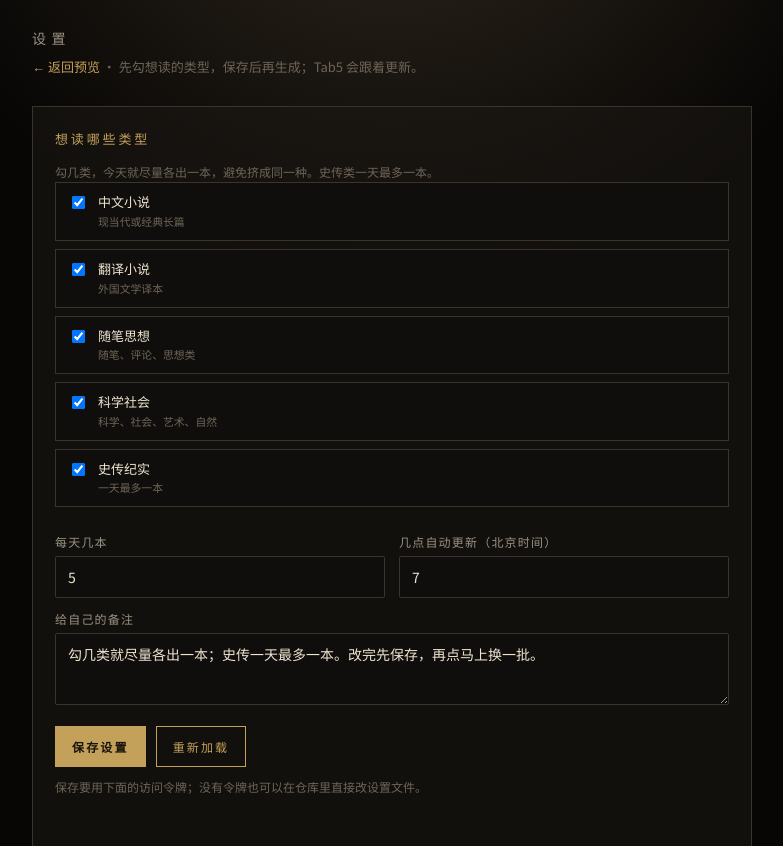
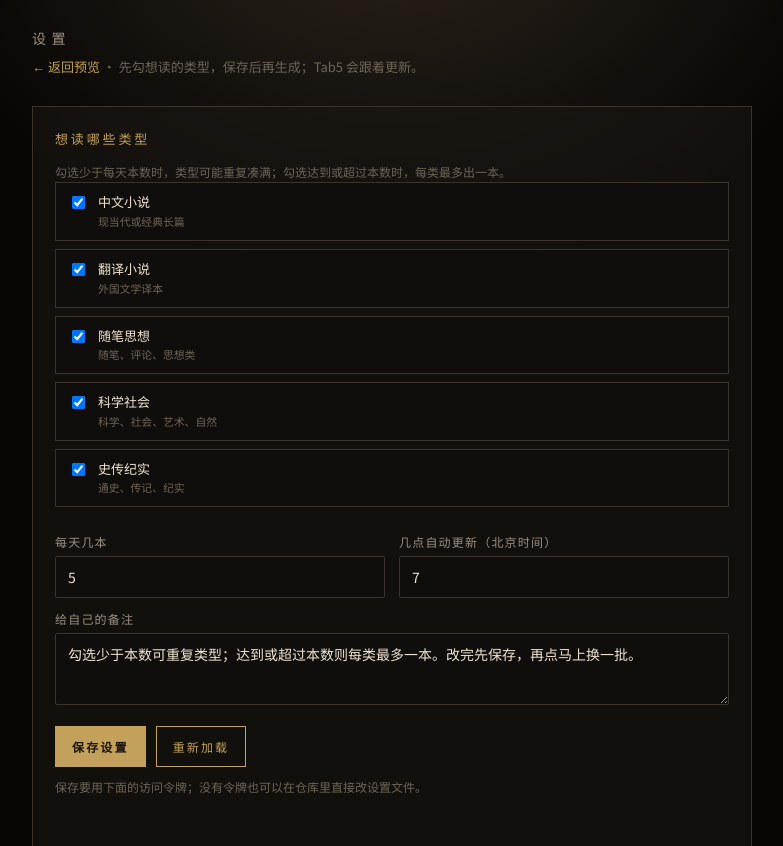
Before and after one commit to witdcl/tab5-grok-board, a plain HTML site: page docs/settings.html in a window 1280 px wide. Shown: the top 846 px of the page, without its empty margins (248-1031 px from the left). Drawn offline with Linux system fonts and the light colour scheme.

Commit message:
fix(playlist): drop history-only cap; repeat types when fewer than slots
Co-authored-by: Cursor <cursoragent@cursor.com>

```diff
--- a/docs/settings.html
+++ b/docs/settings.html
@@ -143,7 +143,7 @@
     <section>
       <h2>想读哪些类型</h2>
       <p class="hint" style="margin-top:0">
-        勾几类，今天就尽量各出一本，避免挤成同一种。史传类一天最多一本。
+        勾选少于每天本数时，类型可能重复凑满；勾选达到或超过本数时，每类最多出一本。
       </p>
       <div id="lane-list" class="lane-list"></div>
       <div class="row" style="margin-top:14px">
@@ -207,7 +207,7 @@
       { id: "fiction_world", label: "翻译小说", hint: "外国文学译本" },
       { id: "essay", label: "随笔思想", hint: "随笔、评论、思想类" },
       { id: "science", label: "科学社会", hint: "科学、社会、艺术、自然" },
-      { id: "history", label: "史传纪实", hint: "一天最多一本" },
+      { id: "history", label: "史传纪实", hint: "通史、传记、纪实" },
     ];
     let siteConfig = { repo: "", workflow: "daily.yml" };
 
--- a/docs/settings.json
+++ b/docs/settings.json
@@ -9,5 +9,5 @@
     "science",
     "history"
   ],
-  "note": "勾几类就尽量各出一本；史传一天最多一本。改完先保存，再点马上换一批。"
+  "note": "勾选少于本数可重复类型；达到或超过本数则每类最多一本。改完先保存，再点马上换一批。"
 }
```
Also changed, not shown: 1 other file.
